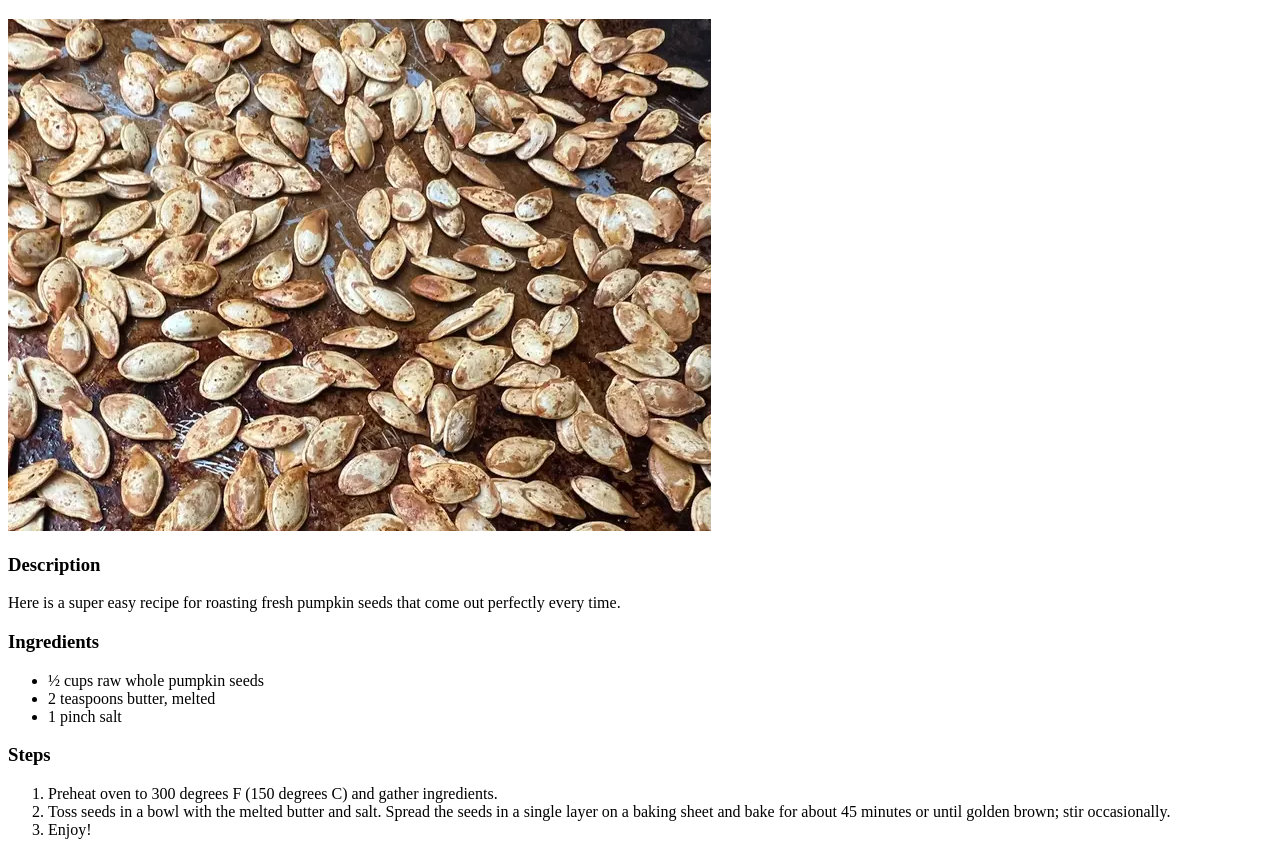
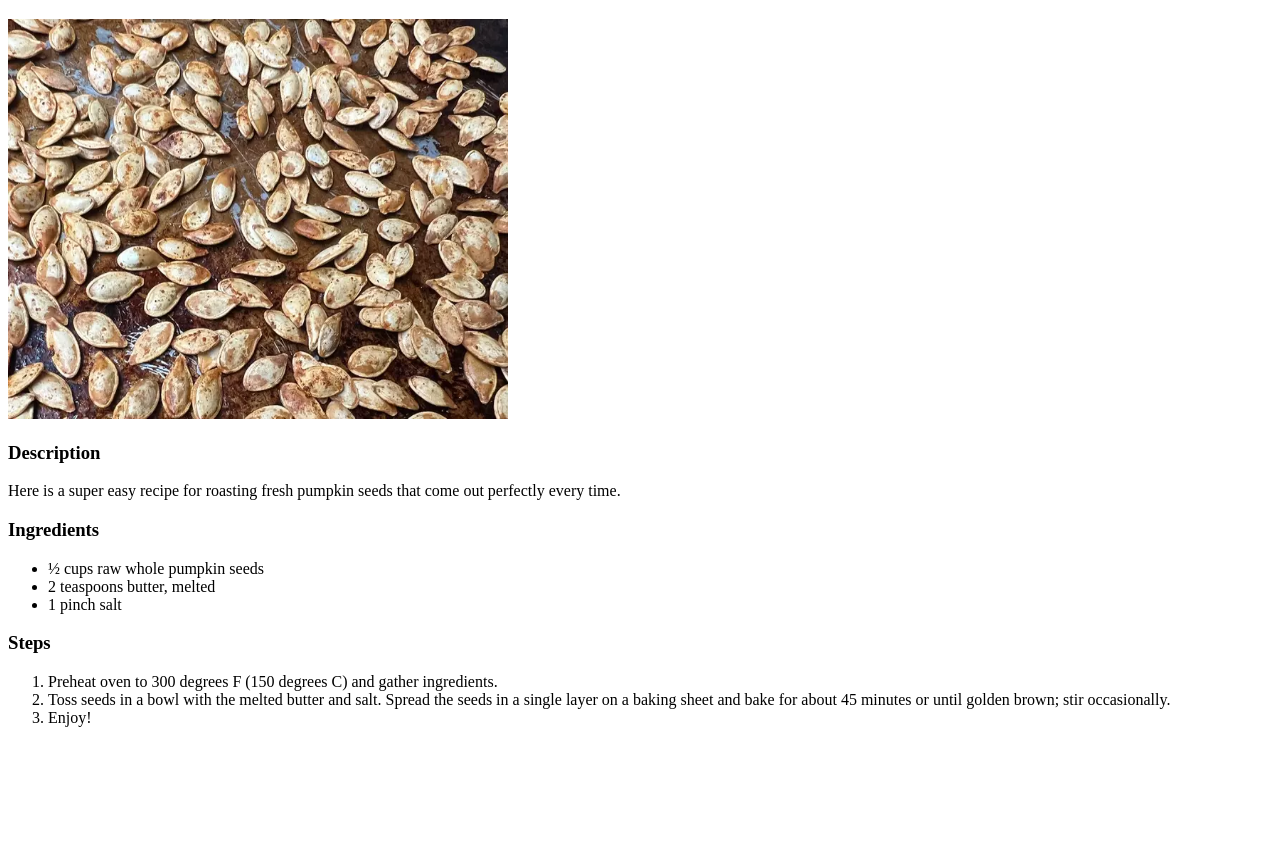
Before and after one commit to RajatTheDev/my-recipes, a plain HTML site: page recipes/roasted-pumpkin-seeds.html in a window 1280 px wide. Shown: the part 61-916 px from the top of the page. After the commit the page ends 804 px from the top, so only its background shows below. Drawn offline with Linux system fonts and the light colour scheme.

Commit message:
resized the image of 2nd recipe

```diff
--- a/recipes/roasted-pumpkin-seeds.html
+++ b/recipes/roasted-pumpkin-seeds.html
@@ -9,7 +9,7 @@
 
     <body>
         <h1>Roasted Pumpkin Seeds</h1>
-        <img src="../images/roasted-pumpkin-seeds.webp" alt="Roasted Pumpkin Seeds">
+        <img src="../images/roasted-pumpkin-seeds.webp" alt="Roasted Pumpkin Seeds" height="400" width="500">
 
         <h3>Description</h3>
         <p>Here is a super easy recipe for roasting fresh pumpkin seeds that come out perfectly every time.</p>
```
